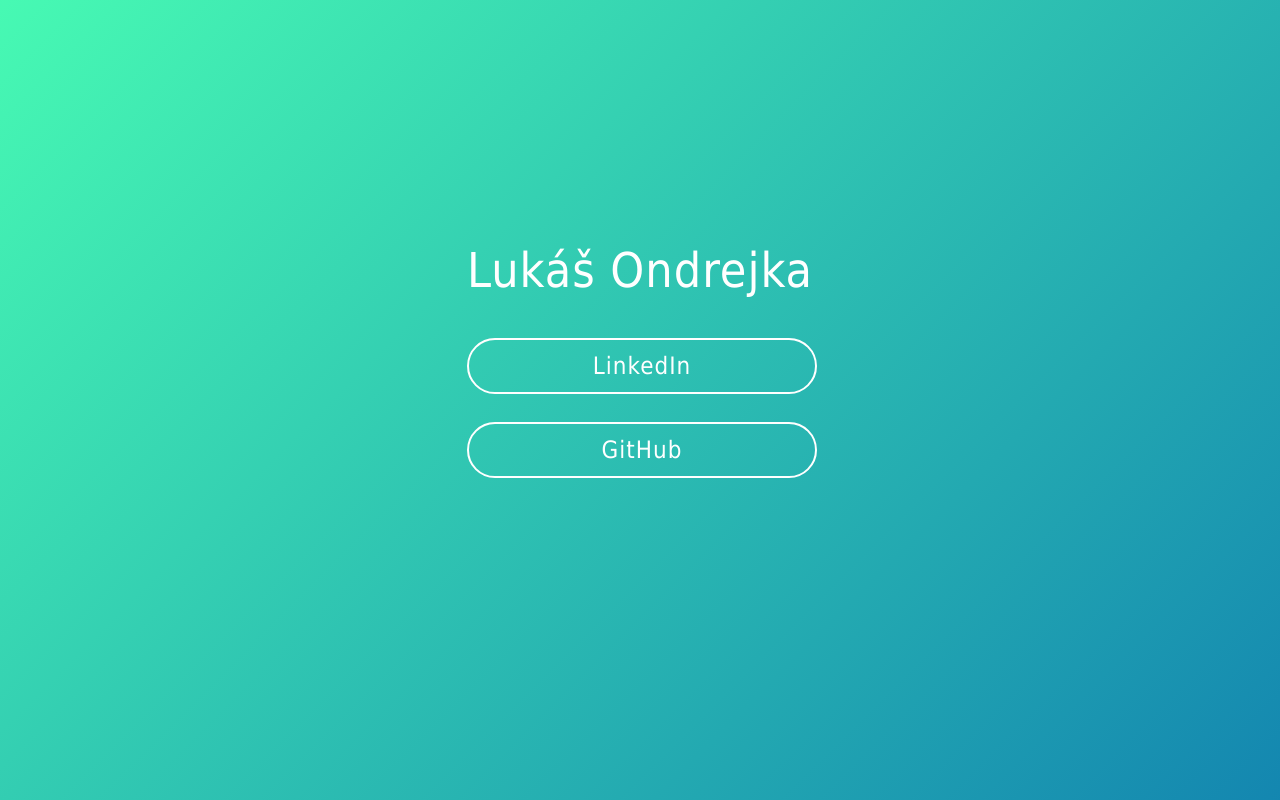
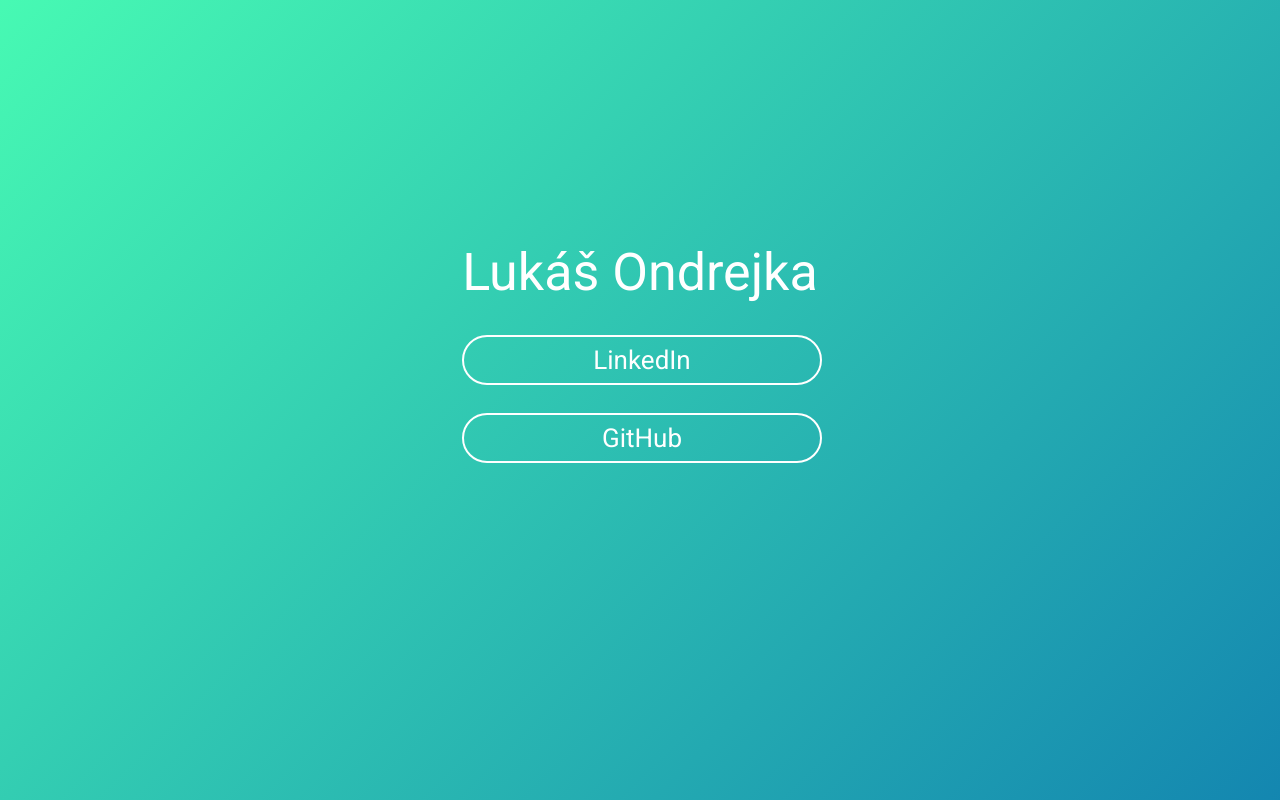
Before and after one commit to lukasondrejka/lukasondrejka.com, an Eleventy site: page src/index.njk in a window 1280 px wide. Built offline with nearby package versions, Linux system fonts and the light colour scheme; Eleventy itself is replaced by a stand-in of ours; files that its build step writes are made by us from their sources; what eleventy-sass would draw is missing.

Commit message:
Edit styles and readme file

```diff
--- a/package.json
+++ b/package.json
@@ -10,13 +10,14 @@
   "scripts": {
     "start": "npm run dev",
     "build": "npx @11ty/eleventy",
+    "watch": "npx @11ty/eleventy --watch",
     "dev": "npx @11ty/eleventy --serve",
-    "clean": "rm -rf dist/*"
+    "clean": "rm -rf dist"
   },
   "devDependencies": {
     "@11ty/eleventy": "^2.0.1",
     "eleventy-sass": "^2.2.4",
     "html-minifier": "^4.0.0",
-    "sass": "^1.70.0"
+    "sass": "^1.77.8"
   }
 }
--- a/src/404.njk
+++ b/src/404.njk
@@ -4,7 +4,7 @@ title: Not Found :( | Lukáš Ondrejka
 description: 404 Not Found
 eleventyExcludeFromCollections: true
 ---
-<div class="box">
+<div class="container">
   <main>
     <h1 class="title">404 Not Found</h1>
   </main>
--- a/src/index.njk
+++ b/src/index.njk
@@ -8,7 +8,7 @@ links:
   - name: GitHub
     url: https://github.com/lukasondrejka
 ---
-<div class="box">
+<div class="container">
     <main>
         <h1 class="title">{{ title }}</h1>
         <div class="display-none">
--- /dev/null
+++ b/src/scss/_font.scss
@@ -0,0 +1,9 @@
+// Font
+
+@import url('https://fonts.googleapis.com/css2?family=Roboto&display=swap');
+
+* {
+  font-family: "Roboto", sans-serif;
+  font-weight: 400;
+  font-style: normal;
+}
--- /dev/null
+++ b/src/scss/_layout.scss
@@ -0,0 +1,20 @@
+// Layout
+
+$body-background: linear-gradient(135deg, #49ffb3f3, #1386b0f3), #1386b0f3;
+
+* {
+    margin: 0;
+    padding: 0;
+}
+
+html,
+body {
+  min-width: 100%;
+  min-height: 100svh;
+  overflow-x: hidden !important;
+  user-select: none;
+}
+
+body {
+  background: $body-background;
+}
--- /dev/null
+++ b/src/scss/_main.scss
@@ -0,0 +1,70 @@
+// Main
+
+$white: #ffffff;
+
+.container {
+  display: flex;
+  justify-content: center;
+  align-items: center;
+  width: 100%;
+  min-height: 88svh;
+}
+
+main {
+  padding: 16px;
+  margin: 20px;
+}
+
+h1, h2, h3, h4, h5, h6, p, .button, .title {
+  color: $white;
+}
+
+.title {
+  font-size: 44px;
+  text-align: center;
+  margin: 28px 0 32px;
+
+  @media screen and (width >= 768px) {
+    font-size: 48px;
+  }
+
+  @media screen and (width >= 1024px) {
+    font-size: 52px;
+  }
+}
+
+.links-list {
+  list-style: none;
+  margin: 0 auto;
+}
+
+.button {
+  font-size: 22px;
+  display: block;
+  width: 100%;
+  background-color: transparent;
+  border: 2px solid $white;
+  color: $white;
+  padding: 8px 0;
+  margin: 28px 0;
+  border-radius: 1000px;
+  text-align: center;
+  text-decoration: none;
+  transition: transform .15s;
+
+  &:hover {
+    transform: scale(1.02);
+  }
+
+  @media screen and (width >= 768px) {
+    font-size: 24px;
+  }
+
+  @media screen and (width >= 1024px) {
+    font-size: 26px;
+  }
+}
+
+.display-none {
+  display: none;
+}
--- a/src/scss/style.scss
+++ b/src/scss/style.scss
@@ -1,92 +1,5 @@
+// Style
 
-$body-background: linear-gradient(135deg, #49ffb3f3, #1386b0f3), #1386b0f3;
-$font: Tahoma, Verdana, Segoe, sans-serif;
-$white: #FFFFFF;
-
-* {
-    margin: 0;
-    padding: 0;
-}
-
-html,
-body {
-  min-width: 100%;
-  min-height: 100svh;
-  overflow-x: hidden !important;
-  user-select: none;
-}
-
-body {
-  background: $body-background;
-  font-family: $font;
-}
-
-.display-none {
-  display: none;
-}
-
-.box {
-  display: flex;
-  justify-content: center;
-  align-items: center;
-  width: 100%;
-  min-height: 90svh;
-  margin: 0;
-}
-
-main {
-  padding: 20px;
-  margin: 20px;
-}
-
-h1, h2, h3, h4, h5, h6, p, .button {
-  font-weight: 300;
-  letter-spacing: 1px;
-  color: $white;
-}
-
-h1 {
-  font-size: 40px;
-  text-align: center;
-  margin: 28px 0 40px;
-
-  @media screen and (width >= 768px) {
-    font-size: 44px;
-  }
-
-  @media screen and (width >= 1024px) {
-    font-size: 48px;
-  }
-}
-
-.links-list {
-  list-style: none;
-  margin: 0 auto;
-}
-
-.button {
-  font-size: 20px;
-  display: block;
-  width: 100%;
-  background-color: transparent;
-  border: 2px solid $white;
-  color: $white;
-  padding: 12px 0;
-  margin: 28px 0;
-  border-radius: 1000px;
-  text-align: center;
-  text-decoration: none;
-  transition: transform .15s;
-
-  &:hover {
-    transform: scale(1.02);
-  }
-
-  @media screen and (width >= 768px) {
-    font-size: 24px;
-  }
-
-  @media screen and (width >= 1024px) {
-    font-size: 24px;
-  }
-}
+@import "_font.scss";
+@import "_layout.scss";
+@import "_main.scss";
```
Also changed, not shown: README.md, 1 other file.
